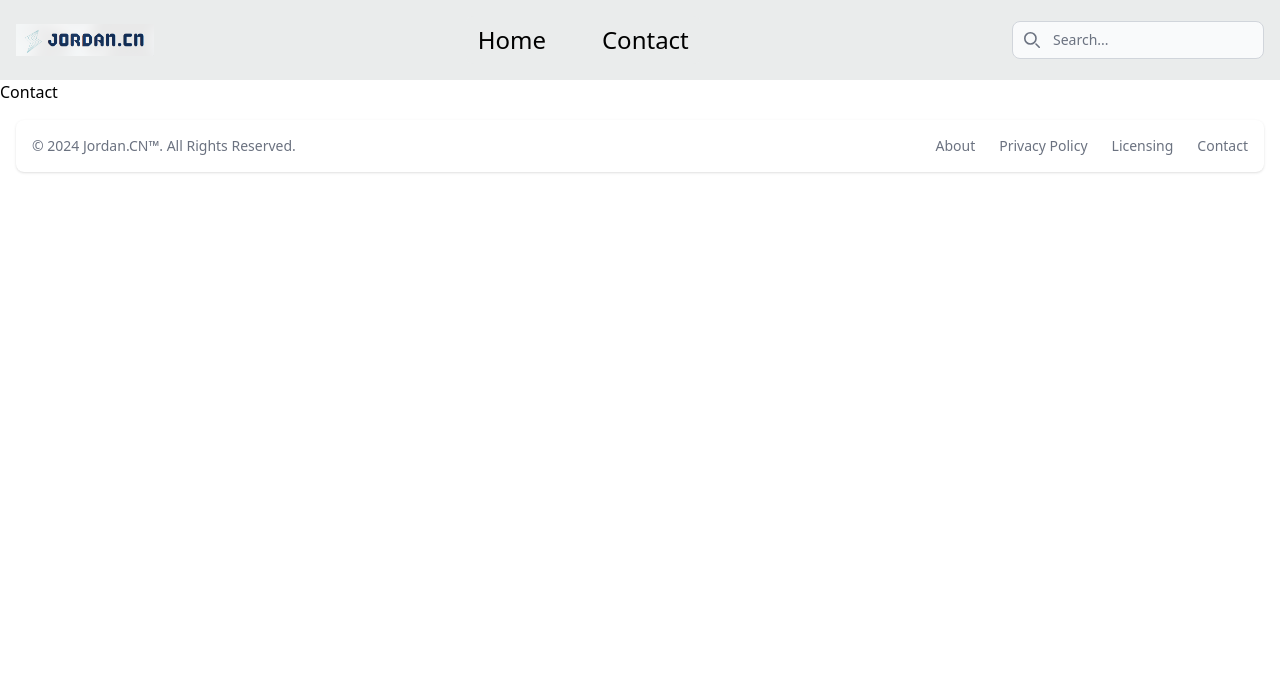
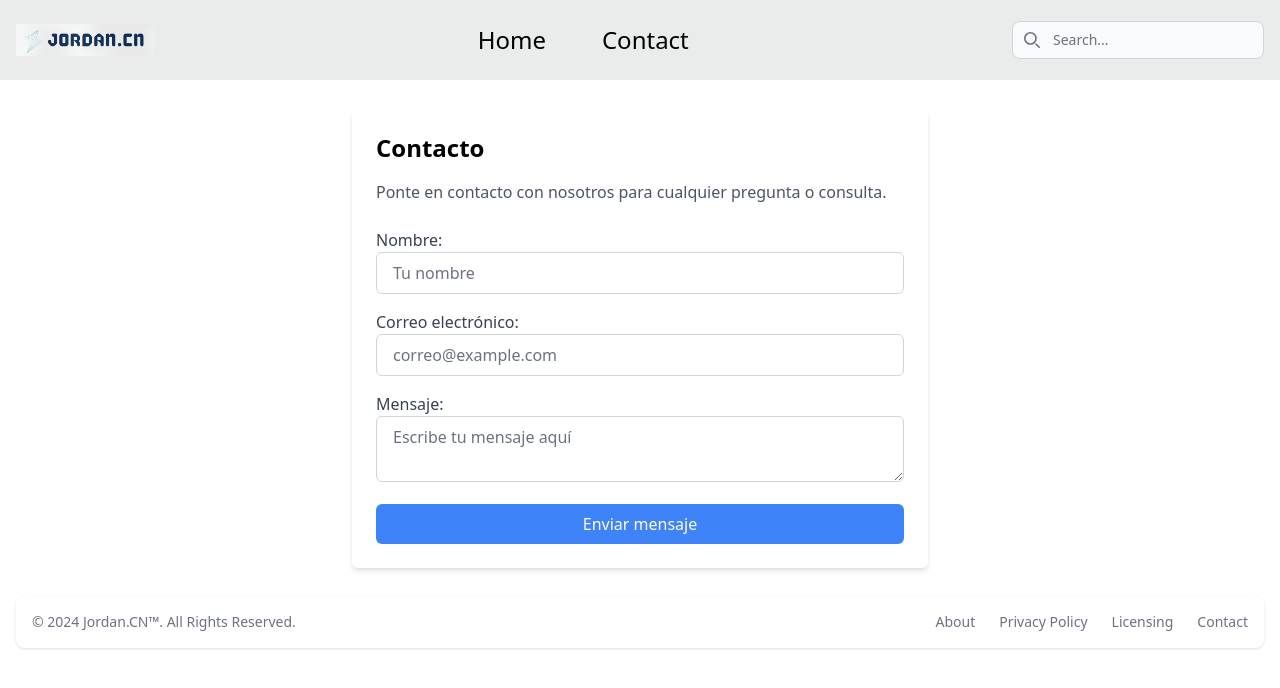
Before and after one commit to camiloGHS21/tienda-tenis-frontend, a React (Vite) app: page /contact in a window 1280 px wide. Shown: the top 688 px of the page. Built offline with nearby package versions, Linux system fonts and the light colour scheme.

Commit message:
creando  el contatanos

```diff
--- a/output.css
+++ b/output.css
@@ -934,15 +934,31 @@ input[type="range"]::-ms-fill-lower {
   margin: 1rem;
 }
 
+.m-7 {
+  margin: 1.75rem;
+}
+
 .mx-auto {
   margin-left: auto;
   margin-right: auto;
 }
 
+.mb-4 {
+  margin-bottom: 1rem;
+}
+
 .mb-5 {
   margin-bottom: 1.25rem;
 }
 
+.mb-6 {
+  margin-bottom: 1.5rem;
+}
+
+.me-1 {
+  margin-inline-end: 0.25rem;
+}
+
 .me-4 {
   margin-inline-end: 1rem;
 }
@@ -951,6 +967,10 @@ input[type="range"]::-ms-fill-lower {
   margin-inline-start: 0.75rem;
 }
 
+.mt-1 {
+  margin-top: 0.25rem;
+}
+
 .mt-2 {
   margin-top: 0.5rem;
 }
@@ -967,10 +987,6 @@ input[type="range"]::-ms-fill-lower {
   margin-top: 1rem;
 }
 
-.me-1 {
-  margin-inline-end: 0.25rem;
-}
-
 .block {
   display: block;
 }
@@ -991,10 +1007,18 @@ input[type="range"]::-ms-fill-lower {
   display: none;
 }
 
+.h-10 {
+  height: 2.5rem;
+}
+
 .h-4 {
   height: 1rem;
 }
 
+.h-5 {
+  height: 1.25rem;
+}
+
 .h-6 {
   height: 1.5rem;
 }
@@ -1007,22 +1031,22 @@ input[type="range"]::-ms-fill-lower {
   height: 2.25rem;
 }
 
-.h-10 {
-  height: 2.5rem;
-}
-
-.h-5 {
-  height: 1.25rem;
-}
-
 .w-1\/2 {
   width: 50%;
 }
 
+.w-10 {
+  width: 2.5rem;
+}
+
 .w-4 {
   width: 1rem;
 }
 
+.w-5 {
+  width: 1.25rem;
+}
+
 .w-64 {
   width: 16rem;
 }
@@ -1031,14 +1055,6 @@ input[type="range"]::-ms-fill-lower {
   width: 100%;
 }
 
-.w-10 {
-  width: 2.5rem;
-}
-
-.w-5 {
-  width: 1.25rem;
-}
-
 .max-w-screen-xl {
   max-width: 1280px;
 }
@@ -1047,8 +1063,12 @@ input[type="range"]::-ms-fill-lower {
   max-width: 24rem;
 }
 
-.grid-cols-2 {
-  grid-template-columns: repeat(2, minmax(0, 1fr));
+.max-w-xl {
+  max-width: 36rem;
+}
+
+.grid-cols-1 {
+  grid-template-columns: repeat(1, minmax(0, 1fr));
 }
 
 .grid-cols-4 {
@@ -1057,10 +1077,6 @@ input[type="range"]::-ms-fill-lower {
 
 .grid-cols-7 {
   grid-template-columns: repeat(7, minmax(0, 1fr));
-}
-
-.grid-cols-1 {
-  grid-template-columns: repeat(1, minmax(0, 1fr));
 }
 
 .flex-col {
@@ -1099,12 +1115,22 @@ input[type="range"]::-ms-fill-lower {
   margin-left: calc(0.75rem * calc(1 - var(--tw-space-x-reverse)));
 }
 
+.space-y-4 > :not([hidden]) ~ :not([hidden]) {
+  --tw-space-y-reverse: 0;
+  margin-top: calc(1rem * calc(1 - var(--tw-space-y-reverse)));
+  margin-bottom: calc(1rem * var(--tw-space-y-reverse));
+}
+
 .rounded {
   border-radius: 0.25rem;
 }
 
 .rounded-lg {
   border-radius: 0.5rem;
+}
+
+.rounded-md {
+  border-radius: 0.375rem;
 }
 
 .rounded-e-lg {
@@ -1151,6 +1177,16 @@ input[type="range"]::-ms-fill-lower {
   border-color: rgb(209 213 219 / var(--tw-border-opacity));
 }
 
+.border-green-400 {
+  --tw-border-opacity: 1;
+  border-color: rgb(49 196 141 / var(--tw-border-opacity));
+}
+
+.border-red-500 {
+  --tw-border-opacity: 1;
+  border-color: rgb(240 82 82 / var(--tw-border-opacity));
+}
+
 .bg-\[\#EAECEC\] {
   --tw-bg-opacity: 1;
   background-color: rgb(234 236 236 / var(--tw-bg-opacity));
@@ -1161,6 +1197,11 @@ input[type="range"]::-ms-fill-lower {
   background-color: rgb(225 239 254 / var(--tw-bg-opacity));
 }
 
+.bg-blue-500 {
+  --tw-bg-opacity: 1;
+  background-color: rgb(63 131 248 / var(--tw-bg-opacity));
+}
+
 .bg-blue-700 {
   --tw-bg-opacity: 1;
   background-color: rgb(26 86 219 / var(--tw-bg-opacity));
@@ -1176,6 +1217,11 @@ input[type="range"]::-ms-fill-lower {
   background-color: rgb(249 250 251 / var(--tw-bg-opacity));
 }
 
+.bg-green-100 {
+  --tw-bg-opacity: 1;
+  background-color: rgb(222 247 236 / var(--tw-bg-opacity));
+}
+
 .bg-white {
   --tw-bg-opacity: 1;
   background-color: rgb(255 255 255 / var(--tw-bg-opacity));
@@ -1185,16 +1231,20 @@ input[type="range"]::-ms-fill-lower {
   padding: 0.5rem;
 }
 
+.p-2\.5 {
+  padding: 0.625rem;
+}
+
 .p-4 {
   padding: 1rem;
 }
 
+.p-6 {
+  padding: 1.5rem;
+}
+
 .p-8 {
   padding: 2rem;
-}
-
-.p-2\.5 {
-  padding: 0.625rem;
 }
 
 .px-2 {
@@ -1212,6 +1262,11 @@ input[type="range"]::-ms-fill-lower {
   padding-right: 0.75rem;
 }
 
+.px-4 {
+  padding-left: 1rem;
+  padding-right: 1rem;
+}
+
 .px-5 {
   padding-left: 1.25rem;
   padding-right: 1.25rem;
@@ -1237,6 +1292,11 @@ input[type="range"]::-ms-fill-lower {
   padding-bottom: 0.625rem;
 }
 
+.py-3 {
+  padding-top: 0.75rem;
+  padding-bottom: 0.75rem;
+}
+
 .pb-5 {
   padding-bottom: 1.25rem;
 }
@@ -1322,9 +1382,29 @@ input[type="range"]::-ms-fill-lower {
   color: rgb(107 114 128 / var(--tw-text-opacity));
 }
 
+.text-gray-600 {
+  --tw-text-opacity: 1;
+  color: rgb(75 85 99 / var(--tw-text-opacity));
+}
+
+.text-gray-700 {
+  --tw-text-opacity: 1;
+  color: rgb(55 65 81 / var(--tw-text-opacity));
+}
+
 .text-gray-900 {
   --tw-text-opacity: 1;
   color: rgb(17 24 39 / var(--tw-text-opacity));
+}
+
+.text-green-700 {
+  --tw-text-opacity: 1;
+  color: rgb(4 108 78 / var(--tw-text-opacity));
+}
+
+.text-red-500 {
+  --tw-text-opacity: 1;
+  color: rgb(240 82 82 / var(--tw-text-opacity));
 }
 
 .text-white {
@@ -1349,8 +1429,27 @@ input[type="range"]::-ms-fill-lower {
   box-shadow: var(--tw-ring-offset-shadow, 0 0 #0000), var(--tw-ring-shadow, 0 0 #0000), var(--tw-shadow);
 }
 
-.filter {
-  filter: var(--tw-blur) var(--tw-brightness) var(--tw-contrast) var(--tw-grayscale) var(--tw-hue-rotate) var(--tw-invert) var(--tw-saturate) var(--tw-sepia) var(--tw-drop-shadow);
+.shadow-md {
+  --tw-shadow: 0 4px 6px -1px rgb(0 0 0 / 0.1), 0 2px 4px -2px rgb(0 0 0 / 0.1);
+  --tw-shadow-colored: 0 4px 6px -1px var(--tw-shadow-color), 0 2px 4px -2px var(--tw-shadow-color);
+  box-shadow: var(--tw-ring-offset-shadow, 0 0 #0000), var(--tw-ring-shadow, 0 0 #0000), var(--tw-shadow);
+}
+
+.transition {
+  transition-property: color, background-color, border-color, text-decoration-color, fill, stroke, opacity, box-shadow, transform, filter, -webkit-backdrop-filter;
+  transition-property: color, background-color, border-color, text-decoration-color, fill, stroke, opacity, box-shadow, transform, filter, backdrop-filter;
+  transition-property: color, background-color, border-color, text-decoration-color, fill, stroke, opacity, box-shadow, transform, filter, backdrop-filter, -webkit-backdrop-filter;
+  transition-timing-function: cubic-bezier(0.4, 0, 0.2, 1);
+  transition-duration: 150ms;
+}
+
+.duration-300 {
+  transition-duration: 300ms;
+}
+
+.hover\:bg-blue-600:hover {
+  --tw-bg-opacity: 1;
+  background-color: rgb(28 100 242 / var(--tw-bg-opacity));
 }
 
 .hover\:bg-blue-800:hover {
@@ -1375,6 +1474,12 @@ input[type="range"]::-ms-fill-lower {
 .focus\:outline-none:focus {
   outline: 2px solid transparent;
   outline-offset: 2px;
+}
+
+.focus\:ring-2:focus {
+  --tw-ring-offset-shadow: var(--tw-ring-inset) 0 0 0 var(--tw-ring-offset-width) var(--tw-ring-offset-color);
+  --tw-ring-shadow: var(--tw-ring-inset) 0 0 0 calc(2px + var(--tw-ring-offset-width)) var(--tw-ring-color);
+  box-shadow: var(--tw-ring-offset-shadow), var(--tw-ring-shadow), var(--tw-shadow, 0 0 #0000);
 }
 
 .focus\:ring-4:focus {
@@ -1383,12 +1488,6 @@ input[type="range"]::-ms-fill-lower {
   box-shadow: var(--tw-ring-offset-shadow), var(--tw-ring-shadow), var(--tw-shadow, 0 0 #0000);
 }
 
-.focus\:ring-2:focus {
-  --tw-ring-offset-shadow: var(--tw-ring-inset) 0 0 0 var(--tw-ring-offset-width) var(--tw-ring-offset-color);
-  --tw-ring-shadow: var(--tw-ring-inset) 0 0 0 calc(2px + var(--tw-ring-offset-width)) var(--tw-ring-color);
-  box-shadow: var(--tw-ring-offset-shadow), var(--tw-ring-shadow), var(--tw-shadow, 0 0 #0000);
-}
-
 .focus\:ring-blue-300:focus {
   --tw-ring-opacity: 1;
   --tw-ring-color: rgb(164 202 254 / var(--tw-ring-opacity));
@@ -1509,20 +1608,24 @@ input[type="range"]::-ms-fill-lower {
     margin-top: 0px;
   }
 
+  .sm\:inline {
+    display: inline;
+  }
+
   .sm\:text-center {
     text-align: center;
   }
 }
 
 @media (min-width: 768px) {
+  .md\:order-1 {
+    order: 1;
+  }
+
   .md\:order-2 {
     order: 2;
   }
 
-  .md\:order-1 {
-    order: 1;
-  }
-
   .md\:me-6 {
     margin-inline-end: 1.5rem;
   }
@@ -1545,10 +1648,6 @@ input[type="range"]::-ms-fill-lower {
 
   .md\:w-auto {
     width: auto;
-  }
-
-  .md\:grid-cols-4 {
-    grid-template-columns: repeat(4, minmax(0, 1fr));
   }
 
   .md\:grid-cols-3 {
--- a/src/pages/Contact.jsx
+++ b/src/pages/Contact.jsx
@@ -1,7 +1,110 @@
-import React from 'react'
+import React, { useState } from 'react';
 
 export default function Contact() {
+  const [messageSent, setMessageSent] = useState(false);
+  const [formData, setFormData] = useState({
+    name: '',
+    email: '',
+    message: ''
+  });
+  const [formErrors, setFormErrors] = useState({
+    name: false,
+    email: false,
+    message: false
+  });
+
+  const handleSubmit = (event) => {
+    event.preventDefault();
+
+    // Validar que los campos no estén vacíos
+    const errors = {};
+    Object.keys(formData).forEach((key) => {
+      if (!formData[key]) {
+        errors[key] = true;
+      }
+    });
+    setFormErrors(errors);
+
+    // Si hay errores, no enviar el formulario
+    if (Object.keys(errors).length > 0) {
+      return;
+    }
+
+    // Aquí puedes agregar la lógica para enviar el mensaje
+    // Por ahora, solo cambiamos el estado para simular que se envió el mensaje
+    setMessageSent(true);
+    // Limpiar el formulario después de enviar el mensaje
+    setFormData({
+      name: '',
+      email: '',
+      message: ''
+    });
+    setFormErrors({
+      name: false,
+      email: false,
+      message: false
+    });
+  };
+
+  const handleChange = (event) => {
+    const { name, value } = event.target;
+    setFormData({
+      ...formData,
+      [name]: value
+    });
+  };
+
   return (
-    <div>Contact</div>
-  )
+    <div className="max-w-xl mx-auto p-6 bg-white rounded-md shadow-md m-7">
+      <h2 className="text-2xl font-semibold mb-4">Contacto</h2>
+      <p className="text-gray-600 mb-6">Ponte en contacto con nosotros para cualquier pregunta o consulta.</p>
+      {messageSent && (
+        <div className="bg-green-100 border border-green-400 text-green-700 px-4 py-3 rounded relative" role="alert">
+          <strong className="font-bold">¡Mensaje enviado!</strong>
+          <span className="block sm:inline"> Tu mensaje ha sido enviado correctamente.</span>
+        </div>
+      )}
+      <form className="space-y-4" onSubmit={handleSubmit}>
+        <div>
+          <label htmlFor="name" className="block text-gray-700">Nombre:</label>
+          <input
+            type="text"
+            id="name"
+            name="name"
+            placeholder="Tu nombre"
+            className={`w-full px-4 py-2 rounded-md border ${formErrors.name ? 'border-red-500' : 'border-gray-300'} focus:outline-none focus:border-blue-500`}
+            value={formData.name}
+            onChange={handleChange}
+          />
+          {formErrors.name && <p className="text-red-500 text-xs mt-1">Por favor, introduce tu nombre.</p>}
+        </div>
+        <div>
+          <label htmlFor="email" className="block text-gray-700">Correo electrónico:</label>
+          <input
+            type="email"
+            id="email"
+            name="email"
+            placeholder="correo@example.com"
+            className={`w-full px-4 py-2 rounded-md border ${formErrors.email ? 'border-red-500' : 'border-gray-300'} focus:outline-none focus:border-blue-500`}
+            value={formData.email}
+            onChange={handleChange}
+          />
+          {formErrors.email && <p className="text-red-500 text-xs mt-1">Por favor, introduce tu correo electrónico.</p>}
+        </div>
+        <div>
+          <label htmlFor="message" className="block text-gray-700">Mensaje:</label>
+          <textarea
+            id="message"
+            name="message"
+            placeholder="Escribe tu mensaje aquí"
+            className={`w-full px-4 py-2 rounded-md border ${formErrors.message ? 'border-red-500' : 'border-gray-300'} focus:outline-none focus:border-blue-500`}
+            value={formData.message}
+            onChange={handleChange}
+          ></textarea>
+          {formErrors.message && <p className="text-red-500 text-xs mt-1">Por favor, escribe tu mensaje.</p>}
+        </div>
+        <button type="submit" className="w-full bg-blue-500 text-white py-2 px-4 rounded-md hover:bg-blue-600 transition duration-300">Enviar mensaje</button>
+      </form>
+    </div>
+  );
 }
```
